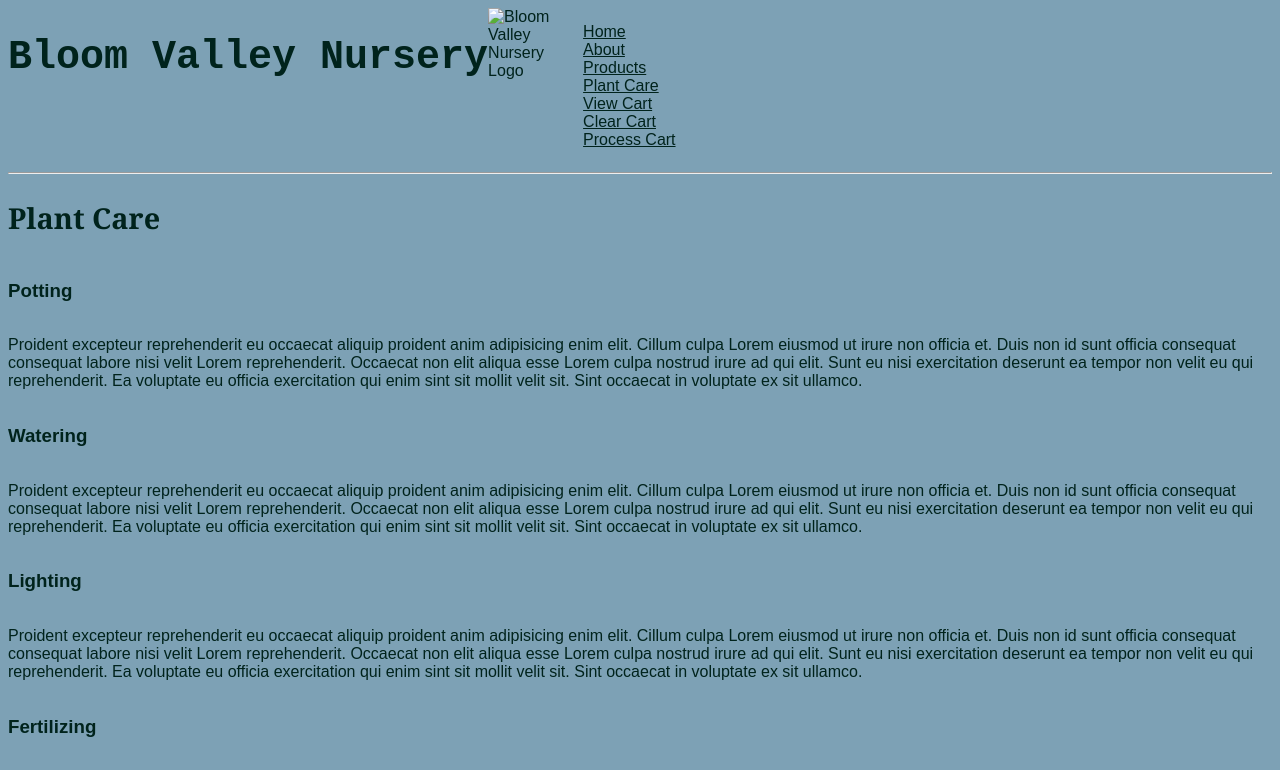
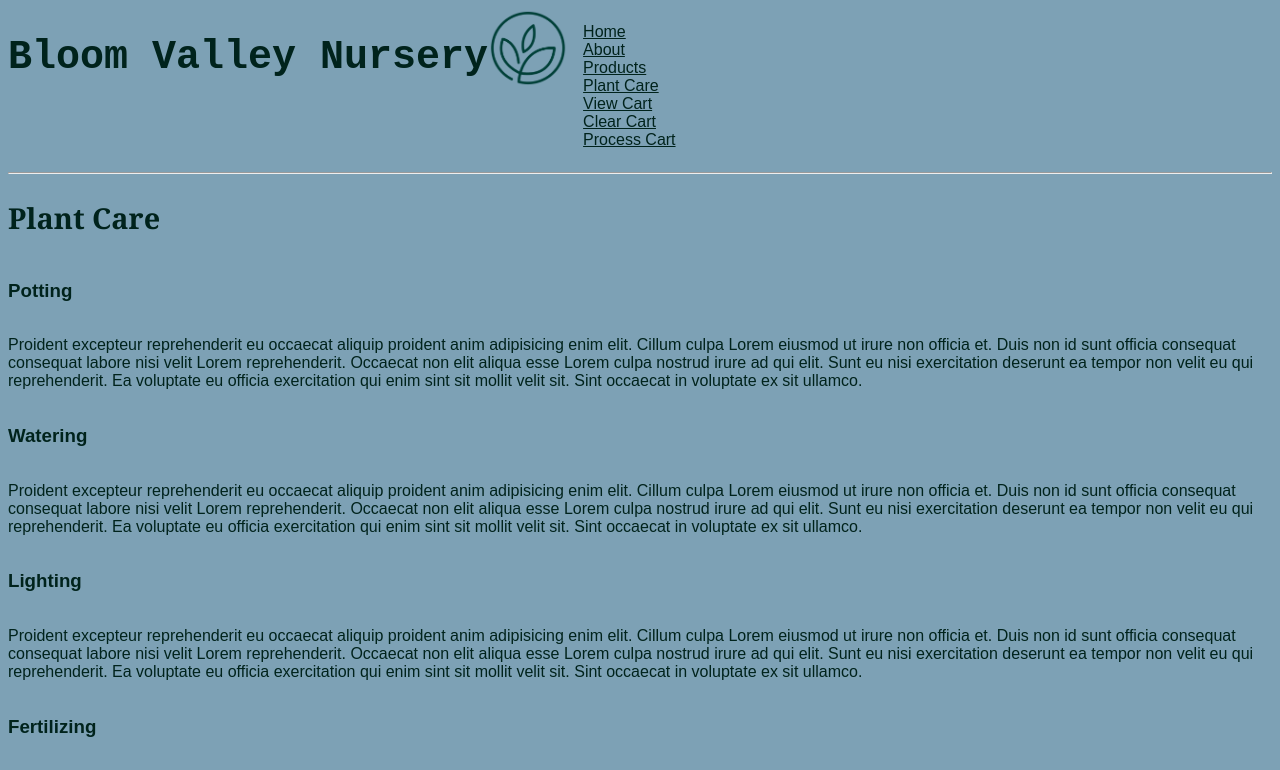
Before and after one commit to eireford/bloom-valley-nursery, a website: page plant-care.html in a window 1280 px wide. Shown: the top 770 px of the page. Drawn offline with Linux system fonts and the light colour scheme.

Commit message:
fix  links

```diff
--- a/plant-care.html
+++ b/plant-care.html
@@ -10,7 +10,7 @@
   <meta property="og:title" content="Bloom Valley Plant Care">
   <meta property="og:type" content="website">
   <meta property="og:url" content="bloomvalleynursery.com">
-  <meta property="og:image" content="img/Client1_LogoPallette2_014038.png">
+  <meta property="og:image" content="Client1_LogoPallette2_014038.png">
   <meta property="og:image:alt" content="">
 
   <link rel="icon" href="/favicon.ico" sizes="any">
@@ -27,7 +27,7 @@
 <body>
 <header>
   <h1>Bloom Valley Nursery</h1>
-  <img src="img/Client1_LogoPalette2_014038.png" width="80" height="80" alt="Bloom Valley Nursery Logo"/>
+  <img src="Client1_LogoPalette2_014038.png" width="80" height="80" alt="Bloom Valley Nursery Logo"/>
   <nav>
     <ul>
       <li><a href="index.html">Home</a></li>
```
Also changed, not shown: gallery.html (+1 -1 lines).
